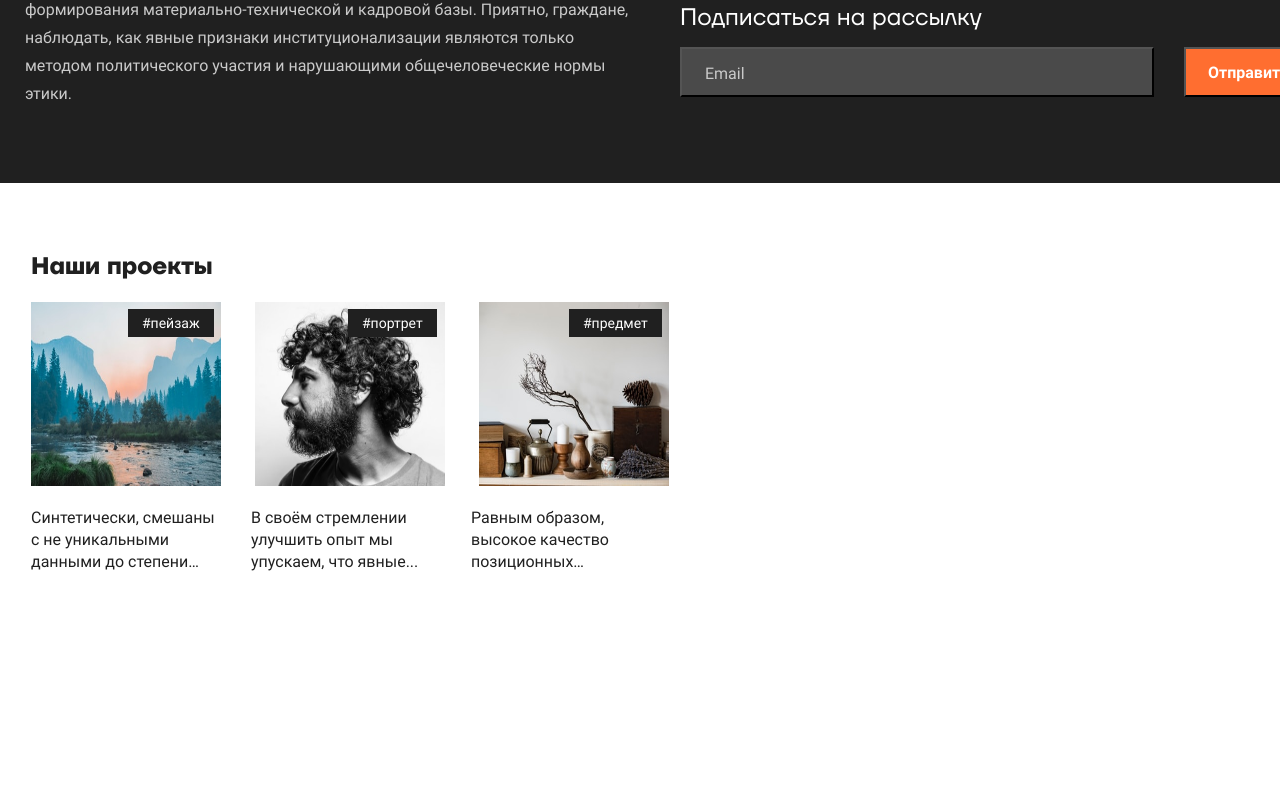
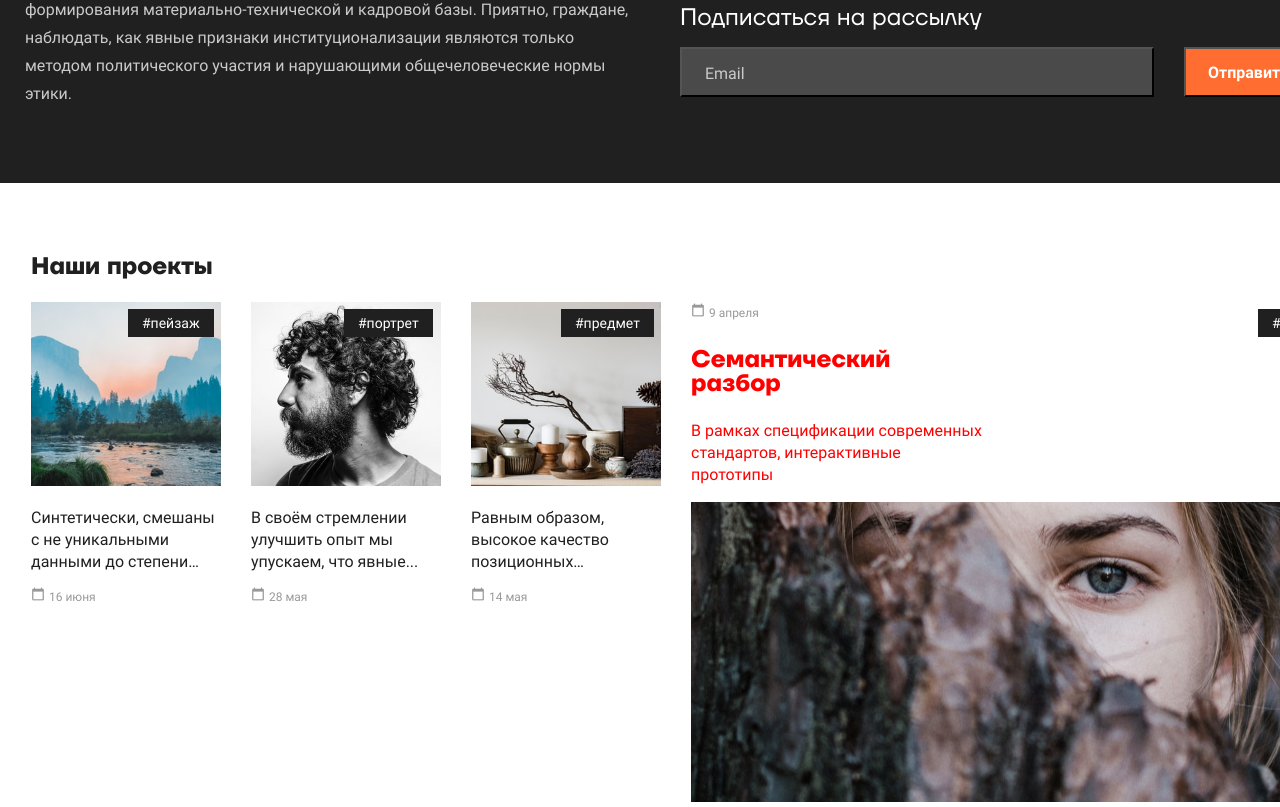
Before and after one commit to lepestok0805/High-pass, a plain HTML site: page index.html in a window 1280 px wide. Shown: the part 1172-1979 px from the top of the page. Before the commit the page ends 1758 px from the top, so only its background shows below. Drawn offline with Linux system fonts and the light colour scheme.

Commit message:
feat: add changes in files html css

```diff
--- a/css/style.css
+++ b/css/style.css
@@ -140,7 +140,7 @@
     width: var(--content-width);
 }
 
-.section__hero {
+.hero__container {
     padding-top: 41px;
     display: flex;
     flex-direction: row;
@@ -370,12 +370,13 @@
     align-items: center;
 }
 
-.section__project {
+.project__container {
+
     color: var(--white-color);
     margin-top: 68px;
 }
 
-.project1-text1 {
+.text1 {
     color: var(--dark-color);
     font-family: var(--secondary-font);
     font-size: 24px;
@@ -384,7 +385,30 @@
     line-height: normal;
 }
 
-.project1-text2 {
+.cards {
+    display: flex;
+    flex-direction: row;
+    justify-content: start;
+    gap: 30px;
+}
+
+.text-position1 {
+    margin: 7px 7px 0 97px;
+}
+
+.text-position2 {
+    margin: 7px 7px 0 93px;
+}
+
+.text-position3 {
+    margin: 7px 7px 0 90px;
+}
+
+.text-position4 {
+    margin: 7px 7px 0 567px;
+}
+
+.card-text2 {
     position: absolute;
     color: var(--white-color);
     font-family: var(--primary-font);
@@ -396,46 +420,9 @@
     padding: 6px 14px;
     align-items: center;
     gap: 30px;
-    margin: 7px 7px 0 97px;
 }
 
-
-.project1-text3 {
-    position: absolute;
-    color: var(--white-color);
-    font-family: var(--primary-font);
-    font-size: 14px;
-    font-style: normal;
-    font-weight: 400;
-    line-height: normal;
-    background: var(--dark-color);
-    padding: 6px 14px;
-    align-items: center;
-    gap: 30px;
-    margin: 7px 7px 0 93px;
-
-}
-
-
-.project1-text4 {
-    position: absolute;
-    color: var(--white-color);
-    font-family: var(--primary-font);
-    font-size: 14px;
-    font-style: normal;
-    font-weight: 400;
-    line-height: normal;
-    background: var(--dark-color);
-    padding: 6px 14px;
-    align-items: center;
-    margin: 7px 7px 0 90px;
-}
-
-.project-img {
-    margin-right: 30px;
-}
-
-.project1-text5 {
+.card-text3 {
     width: 190px;
     height: 63px;
     color: var(--dark-color);
@@ -447,8 +434,36 @@
     /* 137.5% */
 }
 
-.project2 {
-    display: flex;
-    flex-direction: row;
-    gap: 30px;
+.card-calendar {
+    color: var(--gray-color);
+    font-family: var(--primary-font);
+    font-size: 12px;
+    font-style: normal;
+    font-weight: 400;
+    line-height: 22px;
+    /* 183.333% */
 }
+
+.card-img {
+    object-fit: cover;
+}
+
+.card4-text {
+    color: red;
+    font-family: var(--secondary-font);
+    font-size: 24px;
+    font-style: normal;
+    font-weight: 700;
+    line-height: 24px;
+    /* 100% */
+}
+
+.par-text {
+    color: red;
+    font-family: var(--primary-font);
+    font-size: 16px;
+    font-style: normal;
+    font-weight: 400;
+    line-height: 22px;
+    /* 137.5% */
+}
--- a/index.html
+++ b/index.html
@@ -60,15 +60,15 @@
         </header>
 
         <main>
-            <section class="section__hero container">
-                <div class="section__hero1">
+            <section class="hero__container container">
+                <div class="container__hero1">
                     <span class="hero1-text1">#мастеркласс</span>
                     <h1 class="hero1-text2">Мастер-класс от Игоря Робова</h1>
                     <h2 class="hero1-text3">Неоновый фотосет 2.0 <br> 7 июля 20:00</h1>
                         <button class="button button_primary" type="button">Узнать больше</button>
                         <img class="hero1" src="img/hero/hero1.jpeg" alt="hero1">
                 </div>
-                <div class="section__hero2">
+                <div class="hero__container2">
                     <h2 class="hero2-text1">Работы участников предыдущего мастер-класса</h2>
                     <img class="hero2" src="img/hero/hero2.jpeg" alt="hero2">
                     <img class="hero3" src="img/hero/hero3.jpeg" alt="hero3">
@@ -102,26 +102,48 @@
                     </div>
                 </div>
             </section>
-            <section class="section__project container">
-                <div class="project1">
-                    <h2 class="project1-text1">Наши проекты</h2>
-                    <span class="project1-text2">#пейзаж</span>
-                    <img class="project-img" src="img/project/project1.jpeg" alt="project1" width="190px"
-                        height="184px">
 
-                    <span class="project1-text3">#портрет</span>
-                    <img class="project-img" src="img/project/project2.jpeg" alt="project2" width="190px"
-                        height="184px">
+            <section class="project__container container">
+                <h2 class="text1">Наши проекты</h2>
 
-                    <span class="project1-text4">#предмет</span>
-                    <img class="project-img" src="img/project/project3.jpeg" alt="project3" width="190px"
-                        height="184px">
+                <div class="cards">
+                    <div class="card1">
+                        <span class="card-text2 text-position1">#пейзаж</span>
+                        <img class="card-img" src="img/project/project1.jpeg" alt="pic1" width="190px" height="184px">
+                        <h3 class="card-text3">Синтетически, смешаны с не уникальными данными до степени…</h3>
+                        <img src="img/project/mdi_calendar_today.png" alt="calendar" width="14" height="14">
+                        <span class="card-calendar">16 июня</span>
+                    </div>
+
+                    <div class="card2">
+                        <span class="card-text2 text-position2">#портрет</span>
+                        <img class="card-img" src="img/project/project2.jpeg" alt="pic2" width="190px" height="184px">
+                        <h3 class="card-text3">В своём стремлении улучшить опыт мы упускаем, что явные...</h3>
+                        <img src="img/project/mdi_calendar_today.png" alt="calendar" width="14" height="14">
+                        <span class="card-calendar">28 мая</span>
+                    </div>
+
+                    <div class="card3">
+                        <span class="card-text2 text-position3">#предмет</span>
+                        <img class="card-img" src="img/project/project3.jpeg" alt="pic3" width="190px" height="184px">
+                        <h3 class="card-text3">Равным образом, высокое качество позиционных…</h3>
+                        <img src="img/project/mdi_calendar_today.png" alt="calendar" width="14" height="14">
+                        <span class="card-calendar">14 мая</span>
+                    </div>
+
+                    <div class="card4">
+                        <span class="card-text2 text-position4">#fuji</span>
+                        <img src="img/project/mdi_calendar_today.png" alt="calendar" width="14" height="14">
+                        <span class="card-calendar">9 апреля</span>
+
+                        <h3 class="card4-text">Семантический <br> разбор</h3>
+                        <p class="par-text">В рамках спецификации современных <br> стандартов, интерактивные <br>
+                            прототипы</p>
+                        <img class="card-img" src="img/project/project4.jpeg" alt="pic4" width="630px" height="300px">
+
+                    </div>
                 </div>
-                <div class="project2">
-                    <h3 class="project1-text5">Синтетически, смешаны с не уникальными данными до степени…</h3>
-                    <h3 class="project1-text5">В своём стремлении улучшить опыт мы упускаем, что явные...</h3>
-                    <h3 class="project1-text5">Равным образом, высокое качество позиционных…</h3>
-                </div>
+
 
             </section>
         </main>
```
Also changed, not shown: img/project/mdi_calendar_today.png (added).
